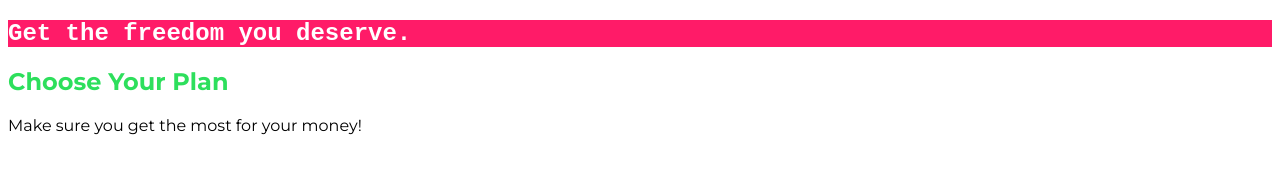
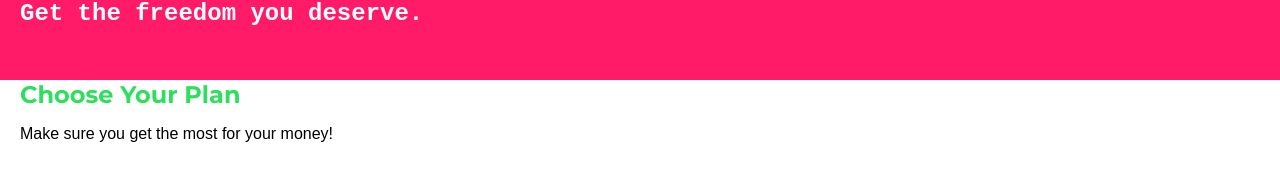
Before and after one commit to ps6067966/Explore-CSS, a plain HTML site: page index.html in a window 1280 px wide. Drawn offline with Linux system fonts and the light colour scheme.

Commit message:
margin and padding css

```diff
--- a/main.css
+++ b/main.css
@@ -1,11 +1,14 @@
-@import url('https://fonts.googleapis.com/css2?family=Montserrat:wght@400;700&display=swap');
+@import url("https://fonts.googleapis.com/css2?family=Montserrat:wght@400;700&display=swap");
 
 body {
-  font-family: 'Montserrat', sans-serif;
+  font-family: "Montserrat", sans-serif;
+  margin: 0;
 }
 
 #product-overview {
   background: #ff1b68;
+  width:100%;
+  height: 10vh;
 }
 
 .section-title {
@@ -13,11 +16,17 @@ body {
   font-family: inherit;
 }
 
-#product-overview h1  {
+#product-overview h1 {
   color: white;
-  font-family: 'Courier New', Courier, monospace;
+  font-family: "Courier New", Courier, monospace;
 }
 
 h1 {
   font-family: sans-serif;
+  padding: 0px 20px;
+  margin: 0;
 }
+p {
+  font-family: sans-serif;
+  padding: 0px 20px;
+}
```
